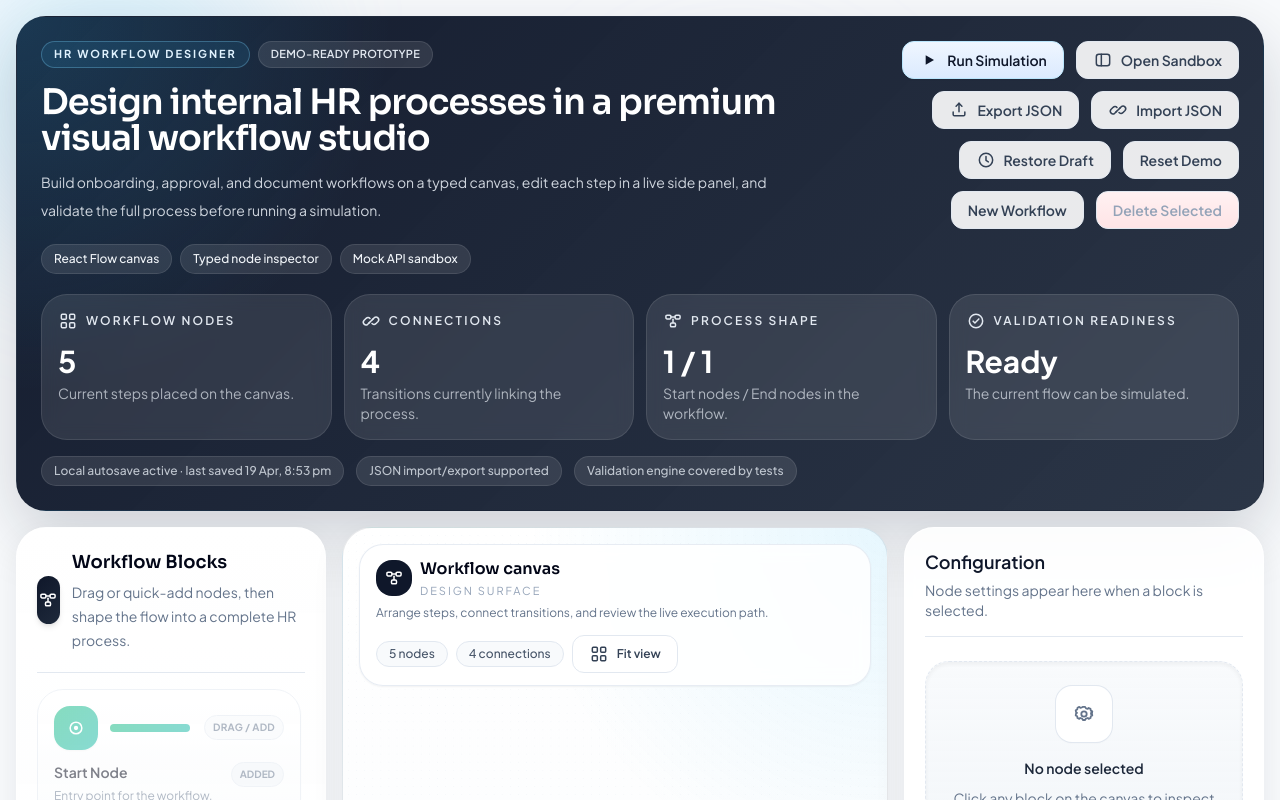
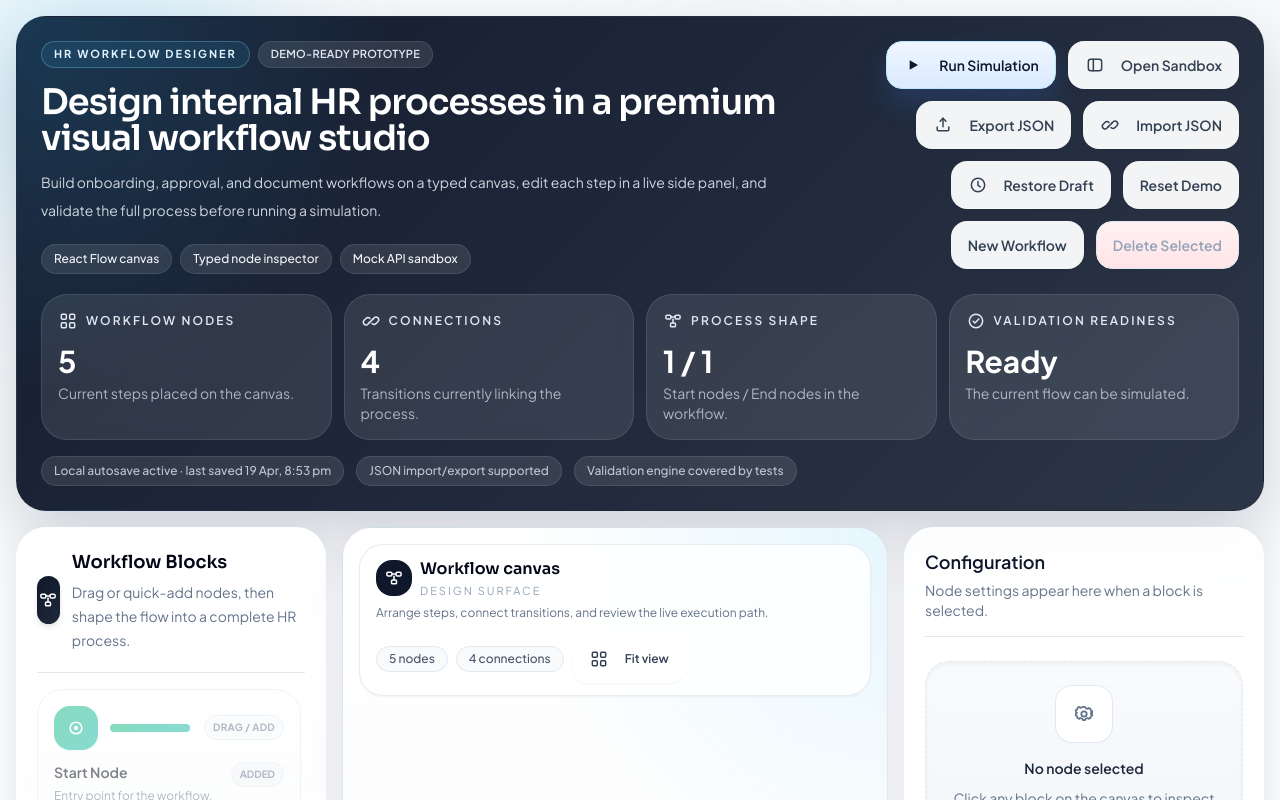
Before and after one commit to Abhishek-dev69/Tredence, a React (Vite) app: page / in a window 1280 px wide. Shown: the top 800 px of the page. Built offline with nearby package versions, Linux system fonts and the light colour scheme.

Commit message:
style: refine button sizing and action states

```diff
--- a/src/components/common/Button.tsx
+++ b/src/components/common/Button.tsx
@@ -2,33 +2,42 @@ import type { ButtonHTMLAttributes, PropsWithChildren } from 'react';
 import { cn } from '@/lib/cn';
 
 type ButtonVariant = 'primary' | 'secondary' | 'ghost' | 'danger';
+type ButtonSize = 'md' | 'lg';
 
 interface ButtonProps extends ButtonHTMLAttributes<HTMLButtonElement> {
   variant?: ButtonVariant;
+  size?: ButtonSize;
 }
 
 const variantClasses: Record<ButtonVariant, string> = {
   primary:
     'border-slate-900 bg-slate-900 text-white shadow-sm hover:-translate-y-0.5 hover:bg-slate-800 hover:border-slate-800 disabled:border-slate-200 disabled:bg-slate-200',
   secondary:
-    'border-sky-200 bg-[linear-gradient(180deg,#eff6ff,#dbeafe)] text-sky-900 shadow-sm hover:-translate-y-0.5 hover:border-sky-300 hover:bg-sky-100 disabled:border-slate-200 disabled:bg-slate-100 disabled:text-slate-400',
+    'border-sky-200 bg-[linear-gradient(180deg,#eff6ff,#dbeafe)] text-sky-950 shadow-[0_14px_28px_rgba(59,130,246,0.18)] hover:-translate-y-0.5 hover:border-sky-300 hover:shadow-[0_18px_34px_rgba(59,130,246,0.22)] disabled:border-slate-200 disabled:bg-slate-100 disabled:text-slate-400',
   ghost:
-    'border-slate-200 bg-white/90 text-slate-700 hover:-translate-y-0.5 hover:border-slate-300 hover:bg-slate-50 disabled:border-slate-200 disabled:text-slate-400',
+    'border-white/10 bg-white/95 text-slate-700 shadow-sm hover:-translate-y-0.5 hover:border-slate-300 hover:bg-white disabled:border-slate-200 disabled:text-slate-400',
   danger:
-    'border-rose-200 bg-[linear-gradient(180deg,#fff1f2,#ffe4e6)] text-rose-700 hover:-translate-y-0.5 hover:border-rose-300 hover:bg-rose-100 disabled:border-slate-200 disabled:bg-slate-100 disabled:text-slate-400',
+    'border-rose-200 bg-[linear-gradient(180deg,#fff1f2,#ffe4e6)] text-rose-700 shadow-sm hover:-translate-y-0.5 hover:border-rose-300 hover:bg-rose-100 disabled:border-slate-200 disabled:bg-slate-100 disabled:text-slate-400',
+};
+
+const sizeClasses: Record<ButtonSize, string> = {
+  md: 'min-h-[48px] px-4 py-2.5 text-sm',
+  lg: 'min-h-[56px] px-5 py-3 text-base',
 };
 
 export function Button({
   children,
   className,
   variant = 'primary',
+  size = 'md',
   ...props
 }: PropsWithChildren<ButtonProps>) {
   return (
     <button
       className={cn(
-        'inline-flex items-center justify-center rounded-xl border px-4 py-2 text-sm font-semibold transition focus:outline-none focus:ring-2 focus:ring-sky-200 disabled:cursor-not-allowed',
+        'inline-flex items-center justify-center gap-2 rounded-2xl border font-semibold transition focus:outline-none focus:ring-2 focus:ring-sky-200 disabled:cursor-not-allowed',
         variantClasses[variant],
+        sizeClasses[size],
         className,
       )}
       {...props}
```
